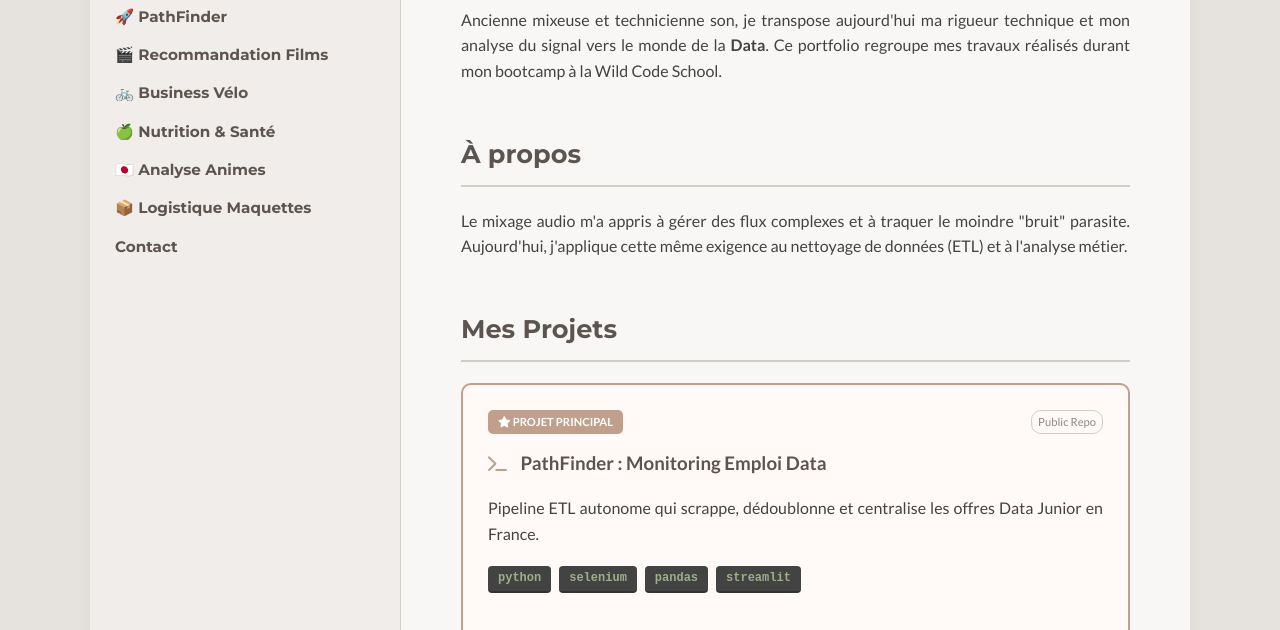
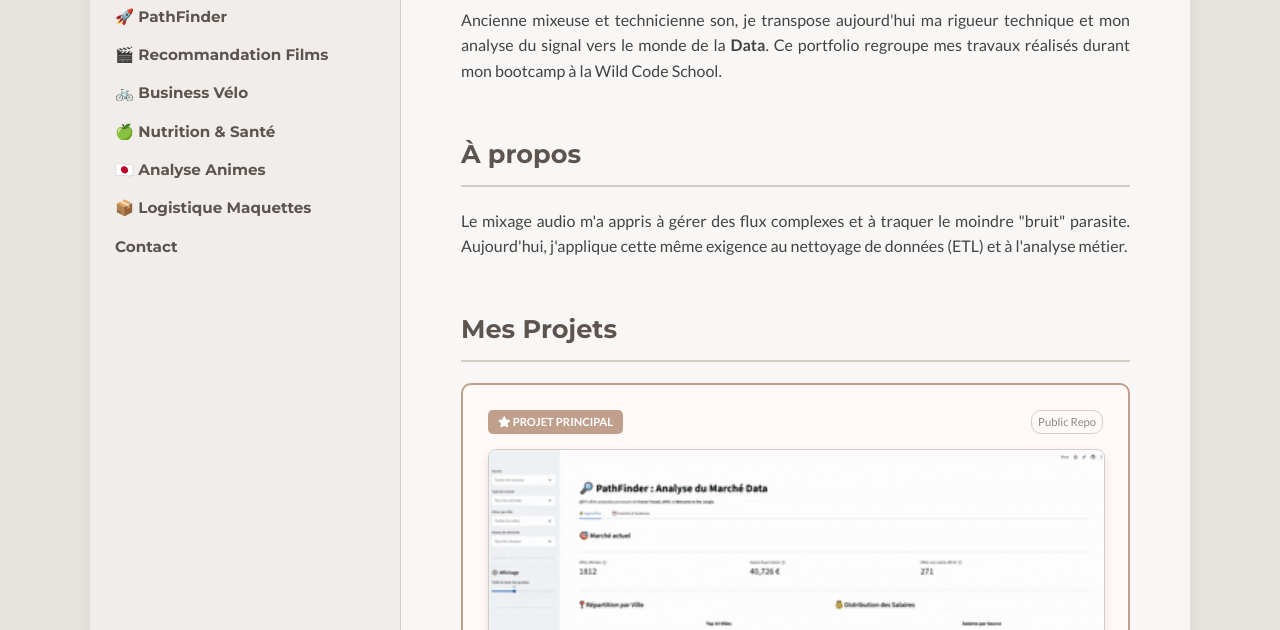
Before and after one commit to Am-Tran/Am-Tran.github.io, a plain HTML site: page index.html in a window 1280 px wide. Shown: the part 169-799 px from the top of the page. Drawn offline with Linux system fonts and the light colour scheme.

Commit message:
Organisation des médias et ajout du premier GIF

```diff
--- a/index.html
+++ b/index.html
@@ -50,6 +50,9 @@
 							<span class="tag"><i class="fas fa-star"></i> Projet Principal</span>
 							<span class="repo-status">Public Repo</span>
 						</div>
+                        <div class="demo-container">
+                            <img src="medias/Demo.gif" alt="Démo PathFinder" class="project-gif">
+                        </div>
 						<h3><i class="fas fa-terminal"></i> PathFinder : Monitoring Emploi Data</h3>
 						<p>Pipeline ETL autonome qui scrappe, dédoublonne et centralise les offres Data Junior en France.</p>
 						<div class="stack-list">
--- a/style.css
+++ b/style.css
@@ -236,3 +236,22 @@ p { text-align: justify; margin-bottom: 20px; }
     margin-top: auto;
     padding-top: 15px;
 }
+
+.demo-container {
+    width: 100%;
+    border-radius: 8px;
+    overflow: hidden;
+    margin: 15px 0;
+    border: 1px solid #D1CDC7;
+    box-shadow: 0 4px 10px rgba(0,0,0,0.1);
+}
+
+.project-gif {
+    width: 100%;
+    display: block;
+    transition: transform 0.5s ease;
+}
+
+.project-card:hover .project-gif {
+    transform: scale(1.02); /* Petit zoom au survol pour le côté interactif */
+}
```
Also changed, not shown: medias/Demo.gif (added).
